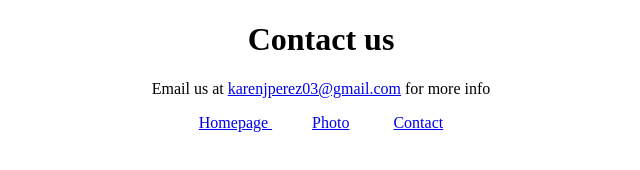
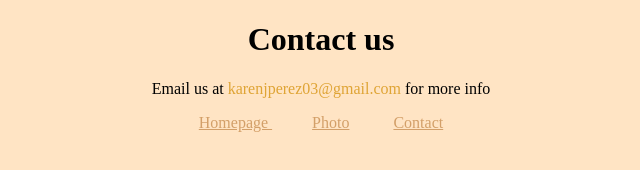
Before and after one commit to KarenJPerez1280/croissant, a plain HTML site: page contact.html in a window 1280 px wide. Shown: the whole page, without its empty margins (319-959 px from the left). Drawn offline with Linux system fonts and the light colour scheme.

Commit message:
changing colors

```diff
--- a/contact.html
+++ b/contact.html
@@ -14,7 +14,7 @@
         Contact us
     </h1>
     <p>
-        Email us at <a href="mailto:karenjperez03@gmail.com">karenjperez03@gmail.com</a> for more info
+        Email us at <a href="mailto:karenjperez03@gmail.com" class="email">karenjperez03@gmail.com</a> for more info
     </p>
     <footer>
         <a href="/" title="home" class="links">
--- a/styles/style.css
+++ b/styles/style.css
@@ -1,3 +1,7 @@
+body {
+    background-color: bisque;
+}
+
 h1,
 h2,
 p {
@@ -8,10 +12,15 @@ footer {
     text-align: center;
 }
 
+.email {
+    text-decoration: none;
+    color: rgb(223, 164, 53);
+}
 
 .links {
+    color: rgb(211, 159, 104);
+    padding: 20px;
 
-    padding: 20px;
 }
 
 img {
```
